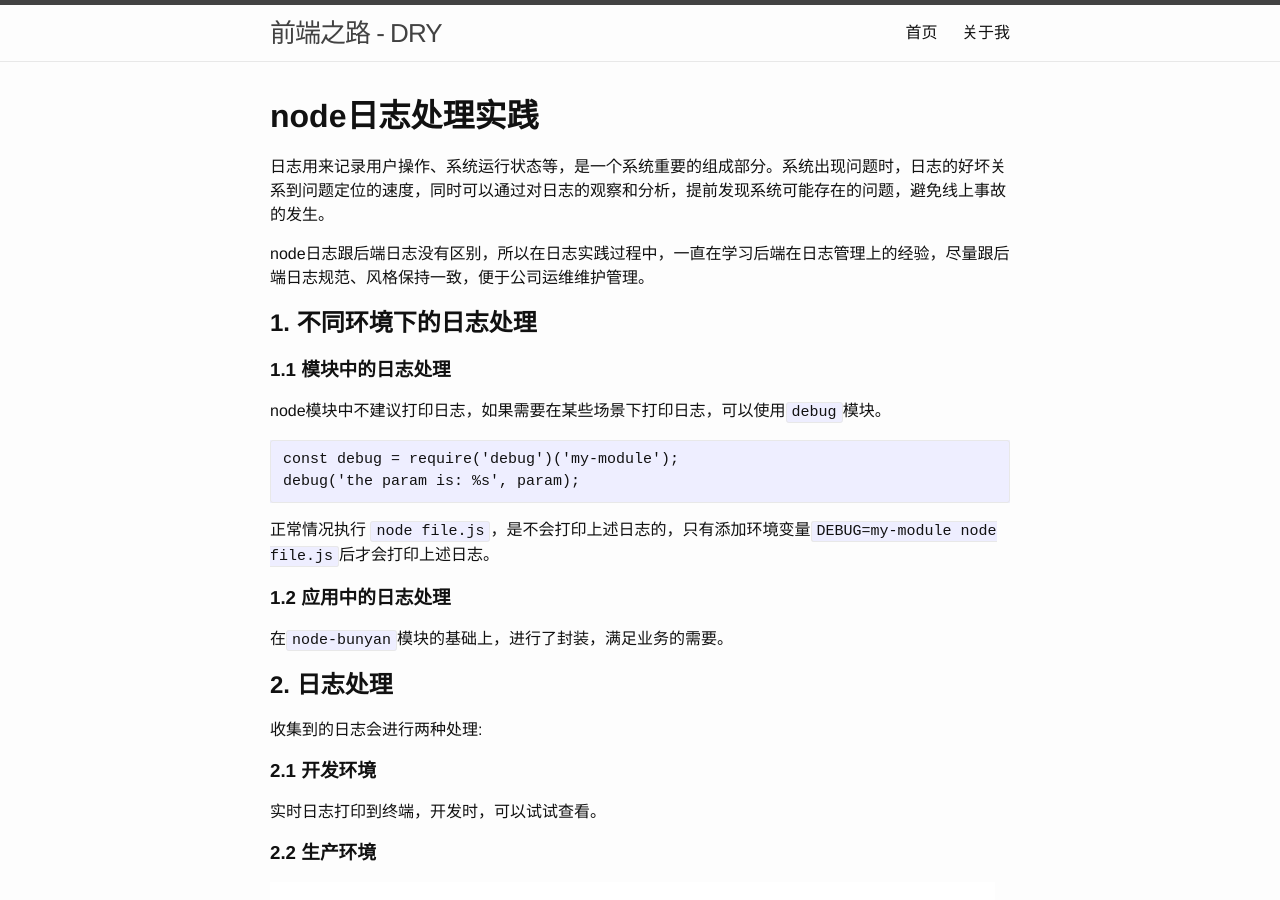
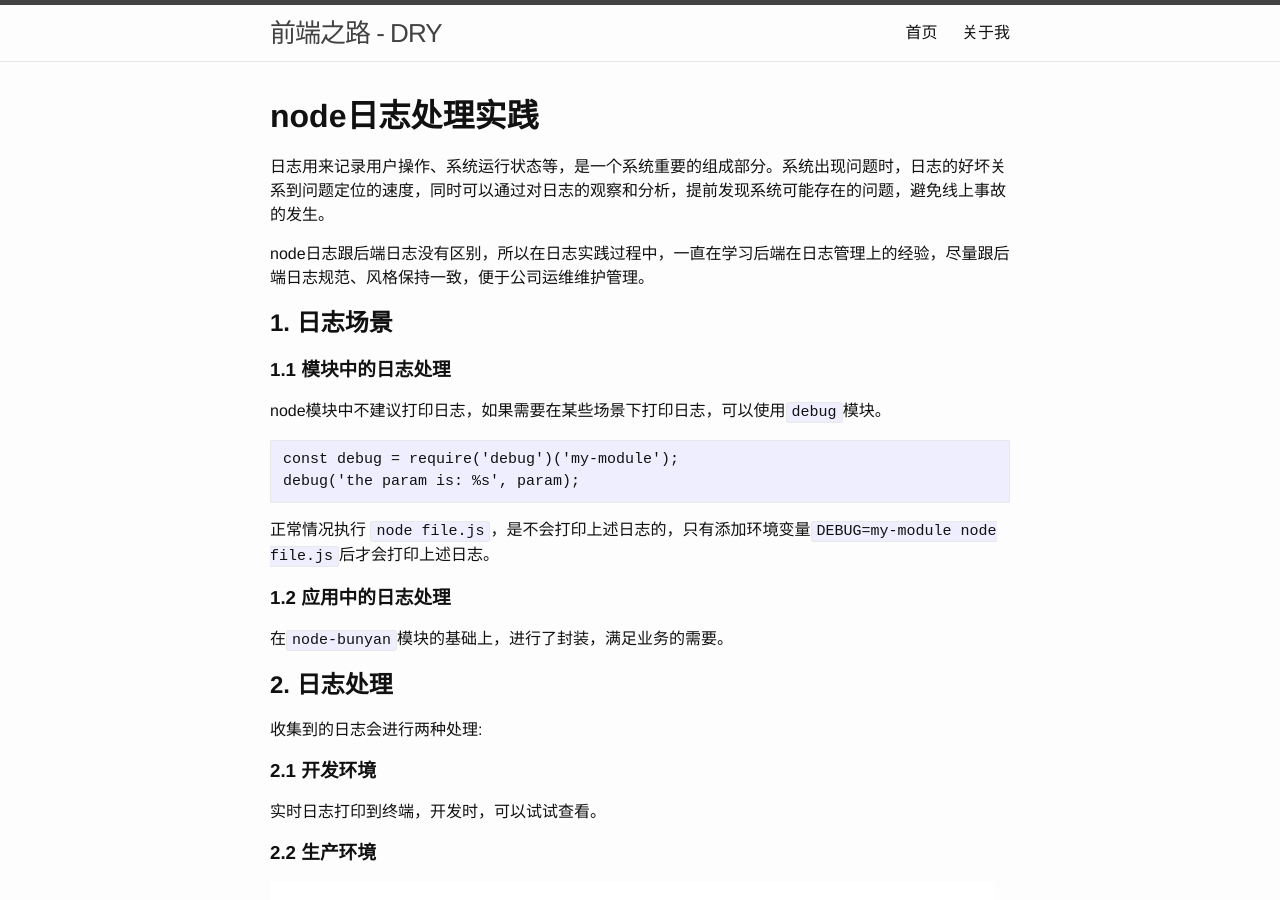
Before and after one commit to zhenhua-lee/zhenhua-lee.github.io, a Jekyll site: the page built from _posts/2016-08-28-log.md, in a window 1280 px wide and 900 px high. Built offline with Jekyll 4.4.1, drawn with Linux system fonts in a browser that asks for light colours.

Commit message:
修改内容

```diff
--- a/_posts/2016-08-28-log.md
+++ b/_posts/2016-08-28-log.md
@@ -12,7 +12,7 @@ excerpt: >
 
 node日志跟后端日志没有区别，所以在日志实践过程中，一直在学习后端在日志管理上的经验，尽量跟后端日志规范、风格保持一致，便于公司运维维护管理。
 
-## 1. 不同环境下的日志处理
+## 1. 日志场景
 
 ### 1.1 模块中的日志处理
 
@@ -32,7 +32,6 @@ debug('the param is: %s', param);
 ## 2. 日志处理
 
 收集到的日志会进行两种处理:
-
 
 ### 2.1 开发环境
 
```
